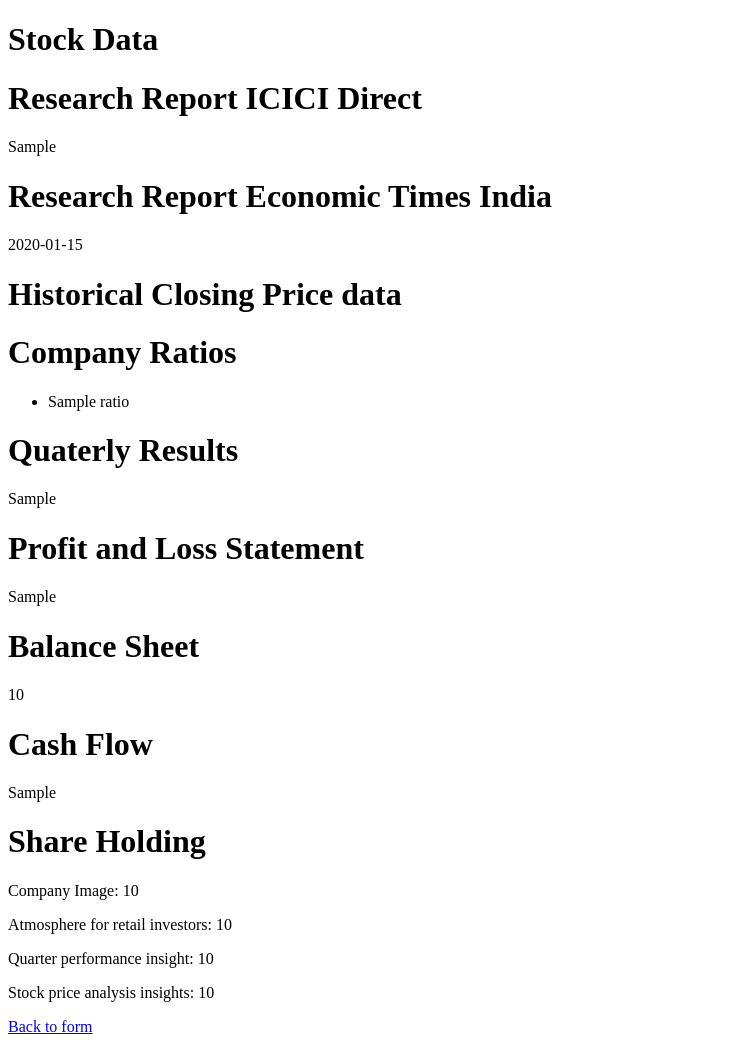
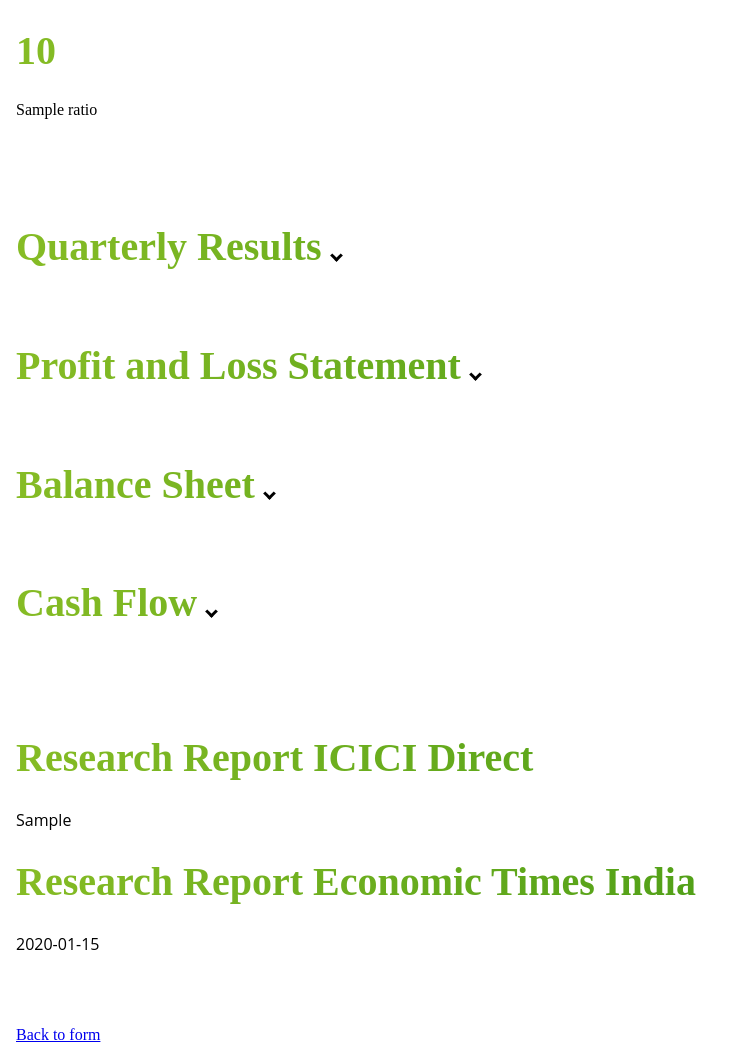
Before and after one commit to RazerP4antom/finalYearProject, a Flask app: template templates/stock_data.html in a window 1280 px wide. Shown: the whole page, without its empty margins (0-751 px from the left). Run offline with Flask 3, Linux system fonts and the light colour scheme; the template is opened without the code that fills it: most values are stand-ins (such as "Sample title", 1, 10 or a date in 2020); some libraries are stand-ins or nearby versions.

Commit message:
ui changes meko nhi karna ye kaam aur

```diff
--- a/app.py
+++ b/app.py
@@ -37,13 +37,16 @@
     shareholding = share_holding_pie_chart(ticker)
 
 
-    URLS_a, URLS_b, URLS_c, URLS_d = get_headlines(stock_symbol)
-    score_a = sentiment_score_A(URLS_a)
-    score_b = sentiment_score_B(URLS_b)
-    score_c = sentiment_score_C(URLS_c)
-    score_d = sentiment_score_D(URLS_d)
+    # URLS_a, URLS_b, URLS_c, URLS_d = get_headlines(stock_symbol)
+    # score_a = sentiment_score_A(URLS_a)
+    # score_b = sentiment_score_B(URLS_b)
+    # score_c = sentiment_score_C(URLS_c)
+    # score_d = sentiment_score_D(URLS_d)
 
-    return render_template('stock_data.html', pie_chart=pie_chart,research_data_icic=research_data_icic,
+    return render_template('stock_data.html',
+                           stock_symbol = stock_symbol,
+                           pie_chart=pie_chart,
+                           research_data_icic=research_data_icic,
                            research_data_ecotimes = research_data_ecotimes,
                            closing_chart = closing_chart,
                            company_ratios = company_ratios,
@@ -52,11 +55,11 @@
                            balance_sheet = balance_sheet,
                            cash_flow = cash_flow,
                            shareholding = shareholding,
-                           company = stock_symbol,
-                           score_a = score_a,
-                           score_b = score_b,
-                           score_c = score_c,
-                           score_d = score_d)
+                           company = stock_symbol)
+                        #    score_a = score_a,
+                        #    score_b = score_b,
+                        #    score_c = score_c,
+                        #    score_d = score_d)
 
 
 
--- a/groww.py
+++ b/groww.py
@@ -15,6 +15,10 @@
     fig = go.Figure(data=[go.Pie(labels=labels, values=values, marker=dict(colors=colors),
                                  textfont=dict(color=font_color),
                                  hovertemplate='%{label}: ' + hover_text)])
+    fig.update_layout(title={
+        'text': "Groww Recommendation",
+        'font': {'size': 18}
+    })
 
     chart_json = json.dumps(fig, cls=plotly.utils.PlotlyJSONEncoder)
 
--- a/ratios.py
+++ b/ratios.py
@@ -19,8 +19,10 @@
         value = li.find('span', {'class': 'number'})
         if value is not None:
             # For ratios with currency values, add the rupee symbol and 'Cr.' suffix
-            if 'Market Cap' in name or 'Book Value' in name:
+            if 'Market Cap' in name:
                 value = '₹' + value.text.strip() + ' Cr.'
+            elif 'Book Value' in name or 'Current Price' in name or 'Face Value' in name:
+                value = '₹' + value.text.strip()
             # For ratios with percentage values, add the percentage sign
             elif 'Dividend Yield' in name or 'ROCE' in name or 'ROE' in name:
                 value = value.text.strip() + '%'
--- a/static/css/style.css
+++ b/static/css/style.css
@@ -0,0 +1,248 @@
+body{
+    margin-left: 1rem;
+}
+
+h1 {
+  font-size: 2.5rem;
+  font-weight: 600;
+  background-image: linear-gradient(to left, #26890d, #86bc25);
+  color: transparent;
+  width: 100%;
+  background-clip: text;
+  -webkit-background-clip: text;
+}
+
+#cash-flow-header:hover,
+#balance-sheet-header:hover,
+#profit-loss-header:hover,
+#quarterly-results-header:hover {
+  cursor: pointer;
+}
+
+.arrow {
+  border: solid black;
+  border-width: 0 3px 3px 0;
+  display: inline-block;
+  padding: 3px;
+}
+
+.down {
+  transform: rotate(45deg);
+  -webkit-transform: rotate(45deg);
+}
+
+.header:hover{
+  cursor: pointer;
+}
+
+h4{
+    font-family: "Open Sans", sans-serif;
+    text-align: center;
+}
+
+p {
+  font-family: "Open Sans", sans-serif;
+  font-size: 1em;
+  line-height: 1.5;
+  margin-bottom: 1em;
+}
+
+.list-container{
+    margin-bottom: 2rem;
+}
+
+.list {
+  display: flex;
+  flex-wrap: wrap;
+  justify-content: space-between;
+  list-style: none;
+  margin: 0;
+  padding: 0;
+}
+
+.list li {
+  flex-basis: calc(50% - 2px);
+  margin-bottom: 10px;
+}
+
+.data-table {
+  width: 100%;
+  margin-bottom: 1.5em;
+  border-spacing: 0;
+}
+@media (min-width: 48em) {
+  .data-table {
+    font-size: 0.9em;
+  }
+}
+@media (min-width: 62em) {
+  .data-table {
+    font-size: 1em;
+  }
+}
+.data-table thead {
+  position: absolute;
+  clip: rect(1px 1px 1px 1px);
+  /* IE6, IE7 */
+  padding: 0;
+  border: 0;
+  height: 1px;
+  width: 1px;
+  overflow: hidden;
+}
+@media (min-width: 48em) {
+  .data-table thead {
+    position: relative;
+    clip: auto;
+    height: auto;
+    width: auto;
+    overflow: auto;
+  }
+}
+.data-table thead th {
+  background-color: #26890d;
+  border: 1px solid #86bc25;
+  font-weight: normal;
+  text-align: center;
+  color: white;
+}
+.data-table thead th:first-of-type {
+  text-align: left;
+}
+.data-table tbody,
+.data-table tr,
+.data-table th,
+.data-table td {
+  display: block;
+  padding: 0;
+  text-align: left;
+  white-space: normal;
+}
+@media (min-width: 48em) {
+  .data-table tr {
+    display: table-row;
+  }
+}
+.data-table th,
+.data-table td {
+  padding: 0.5em;
+  vertical-align: middle;
+}
+@media (min-width: 30em) {
+  .data-table th,
+  .data-table td {
+    padding: 0.75em 0.5em;
+  }
+}
+@media (min-width: 48em) {
+  .data-table th,
+  .data-table td {
+    display: table-cell;
+    padding: 0.5em;
+  }
+}
+@media (min-width: 62em) {
+  .data-table th,
+  .data-table td {
+    padding: 0.75em 0.5em;
+  }
+}
+@media (min-width: 75em) {
+  .data-table th,
+  .data-table td {
+    padding: 0.75em;
+  }
+}
+.data-table caption {
+  margin-bottom: 1em;
+  font-size: 1em;
+  font-weight: bold;
+  text-align: center;
+}
+@media (min-width: 48em) {
+  .data-table caption {
+    font-size: 1.5em;
+  }
+}
+.data-table tfoot {
+  font-size: 0.8em;
+  font-style: italic;
+}
+@media (min-width: 62em) {
+  .data-table tfoot {
+    font-size: 0.9em;
+  }
+}
+@media (min-width: 48em) {
+  .data-table tbody {
+    display: table-row-group;
+  }
+}
+.data-table tbody tr {
+  margin-bottom: 1em;
+}
+@media (min-width: 48em) {
+  .data-table tbody tr {
+    display: table-row;
+    border-width: 1px;
+  }
+}
+.data-table tbody tr:last-of-type {
+  margin-bottom: 0;
+}
+@media (min-width: 48em) {
+  .data-table tbody tr:nth-of-type(even) {
+    background-color: rgba(0, 0, 0, 0.12);
+  }
+}
+.data-table tbody th[scope="row"] {
+  background-color: #26890d;
+  color: white;
+}
+@media (min-width: 30em) {
+  .data-table tbody th[scope="row"] {
+    border-left: 1px solid #86bc25;
+    border-bottom: 1px solid #86bc25;
+  }
+}
+@media (min-width: 48em) {
+  .data-table tbody th[scope="row"] {
+    background-color: transparent;
+    color: #000001;
+    text-align: left;
+  }
+}
+.data-table tbody td {
+  text-align: right;
+}
+@media (min-width: 48em) {
+  .data-table tbody td {
+    border-left: 1px solid #86bc25;
+    border-bottom: 1px solid #86bc25;
+    text-align: center;
+  }
+}
+@media (min-width: 48em) {
+  .data-table tbody td:last-of-type {
+    border-right: 1px solid #86bc25;
+  }
+}
+.data-table tbody td[data-type="currency"] {
+  text-align: right;
+}
+.data-table tbody td[data-title]:before {
+  content: attr(data-title);
+  float: left;
+  font-size: 0.8em;
+  color: rgba(0, 0, 0, 0.54);
+}
+@media (min-width: 30em) {
+  .data-table tbody td[data-title]:before {
+    font-size: 0.9em;
+  }
+}
+@media (min-width: 48em) {
+  .data-table tbody td[data-title]:before {
+    content: none;
+  }
+}
--- a/templates/stock_data.html
+++ b/templates/stock_data.html
@@ -2,66 +2,143 @@
 <html>
   <head>
     <title>Stock Data</title>
-    <link
-      rel="stylesheet"
-      href="{{ url_for('static', filename='styles.css') }}"
-    />
+    <link rel="stylesheet" href="../static/css/style.css" />
+    <script src="../static/js/script.js"></script>
     <script src="https://cdn.plot.ly/plotly-latest.min.js"></script>
+    <script src="https://code.jquery.com/jquery-3.6.0.min.js"></script>
   </head>
   <body>
-    <h1>Stock Data</h1>
+    <h1>{{ stock_symbol }}</h1>
+    <div class="list-container">
+      <ul class="list">
+        {% for ratio in company_ratios %}
+        <li>{{ ratio }}</li>
+        {% endfor %}
+      </ul>
+    </div>
+
+    <br />
+    <div id="chart"></div>
+    <script>
+      var graphs = {{closing_chart | safe}};
+      Plotly.plot('chart',graphs,{});
+    </script>
+
+    <br />
+    <h1 class="quarterly-results-header" id="quarterly-results-header">
+      Quarterly Results <i class="arrow down"></i>
+    </h1>
+
+    <div id="quarterly-results-content" style="display: none">
+      {{ quaterly_results | safe }}
+    </div>
+    <script></script>
+
+    <br />
+    <h1 class="profit-loss-header" id="profit-loss-header">
+      Profit and Loss Statement <i class="arrow down"></i>
+    </h1>
+
+    <div id="profit-loss-content" style="display: none">
+      {{ profit_loss | safe }}
+    </div>
+    <script></script>
+
+    <br />
+    <h1 class="balance-sheet-header" id="balance-sheet-header">
+      Balance Sheet <i class="arrow down"></i>
+    </h1>
+
+    <div id="balance-sheet-content" style="display: none">
+      {{ balance_sheet | safe }}
+    </div>
+    <script></script>
+
+    <br />
+    <h1 class="cash-flow-header" id="cash-flow-header">
+      Cash Flow <i class="arrow down"></i>
+    </h1>
+
+    <div id="cash-flow-content" style="display: none">
+      {{ cash_flow | safe }}
+    </div>
+    <script></script>
+
+    <br />
+    <div id="shareholding-chart"></div>
+    <script>
+      var chart_json = {{ shareholding | safe }};
+      Plotly.plot('shareholding-chart',chart_json,{});
+    </script>
+
+    <br /><br />
+    <h1>Research Report ICICI Direct</h1>
+    <p>{{ research_data_icic }}</p>
+
+    <h1>Research Report Economic Times India</h1>
+    <p>{{ research_data_ecotimes }}</p>
+
+    <br />
     <div id="pie-chart"></div>
     <script>
       var chart_json = {{ pie_chart | safe }};
       Plotly.plot('pie-chart',chart_json,{});
     </script>
 
-    <h1>Research Report ICICI Direct</h1>
-    <p>{{ research_data_icic }}</p>
-
-    <h1>Research Report Economic Times India</h1>
-    <p>{{ research_data_ecotimes }}</p>
-
-    <h1>Historical Closing Price data</h1>
-    <div id="chart"></div>
-    <script>
-      var graphs = {{closing_chart | safe}};
-      Plotly.plot('chart',graphs,{});
-    </script>
-
-    <h1>Company Ratios</h1>
-    <ul>
-      {% for ratio in company_ratios %}
-      <li>{{ ratio }}</li>
-      {% endfor %}
-    </ul>
-
-    <h1>Quaterly Results</h1>
-    {{ quaterly_results | safe }}
-
-    <h1>Profit and Loss Statement</h1>
-    {{ profit_loss | safe }}
-
-    <h1>Balance Sheet</h1>
-    {{ balance_sheet | safe }}
-
-    <h1>Cash Flow</h1>
-    {{ cash_flow | safe }}
-
-    <h1>Share Holding</h1>
-    <div id="shareholding-chart"></div>
-    <script>
-      var chart_json = {{ shareholding | safe }};
-      Plotly.plot('shareholding-chart',chart_json,{});
-    </script>
-
-
-    <p>Company Image: {{ score_a }}</p>
+    <!-- <p>Company Image: {{ score_a }}</p>
     <p>Atmosphere for retail investors: {{ score_b }}</p>
     <p>Quarter performance insight: {{ score_c }}</p>
     <p>Stock price analysis insights: {{ score_d }}</p>
+    -->
 
+    <br /><br />
+    <a href="/">Back to form</a>
+    <script>
+      $(document).ready(function () {
+        $("#quarterly-results-header").click(function () {
+          if ($("#quarterly-results-content").is(":visible")) {
+            $("#quarterly-results-content").slideUp("slow");
+            $(this).removeClass("open");
+          } else {
+            $("#quarterly-results-content").slideDown("slow");
+            $(this).addClass("open");
+          }
+        });
+      });
 
-    <a href="/">Back to form</a>
+      $(document).ready(function () {
+        $("#profit-loss-header").click(function () {
+          if ($("#profit-loss-content").is(":visible")) {
+            $("#profit-loss-content").slideUp("slow");
+            $(this).removeClass("open");
+          } else {
+            $("#profit-loss-content").slideDown("slow");
+            $(this).addClass("open");
+          }
+        });
+      });
+
+      $(document).ready(function () {
+        $("#balance-sheet-header").click(function () {
+          if ($("#balance-sheet-content").is(":visible")) {
+            $("#balance-sheet-content").slideUp("slow");
+            $(this).removeClass("open");
+          } else {
+            $("#balance-sheet-content").slideDown("slow");
+            $(this).addClass("open");
+          }
+        });
+      });
+
+      $(document).ready(function () {
+        $("#cash-flow-header").click(function () {
+          if ($("#cash-flow-content").is(":visible")) {
+            $("#cash-flow-content").slideUp("slow");
+          } else {
+            $("#cash-flow-content").slideDown("slow");
+          }
+        });
+      });
+    </script>
   </body>
 </html>
```
Also changed, not shown: financials.py (+4 -4 lines), historical.py (+8 -0 lines), sentiment.py (+16 -106 lines).
